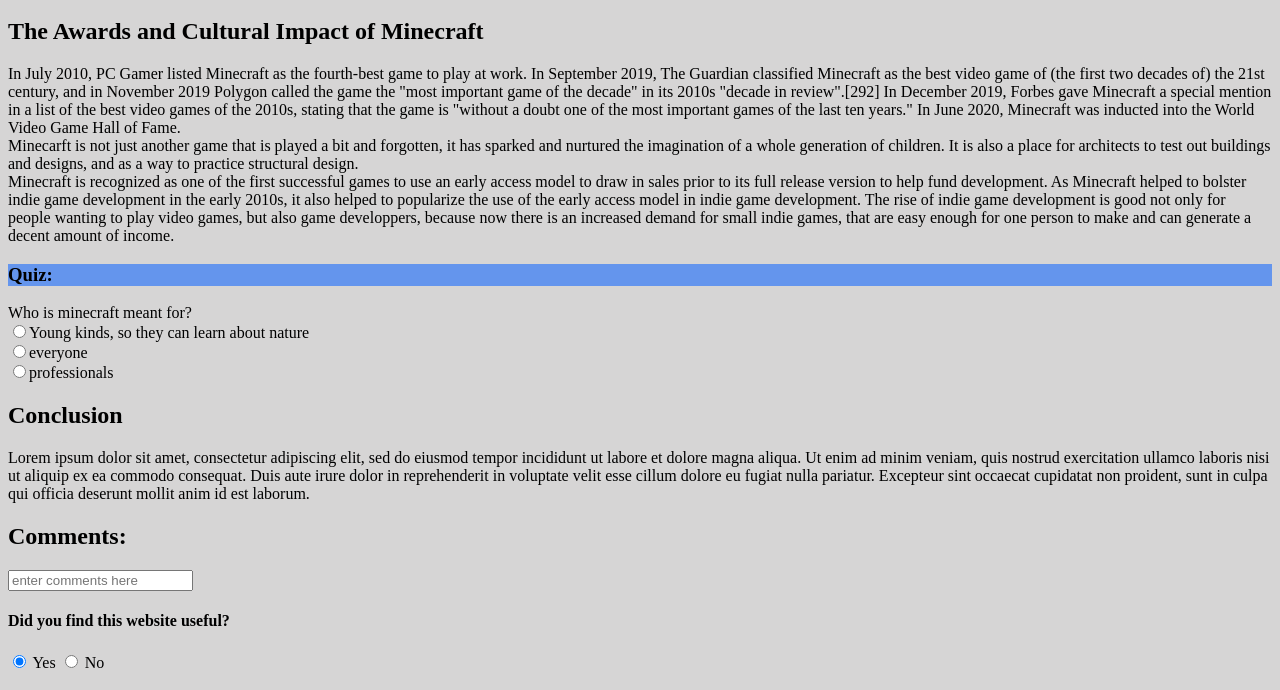
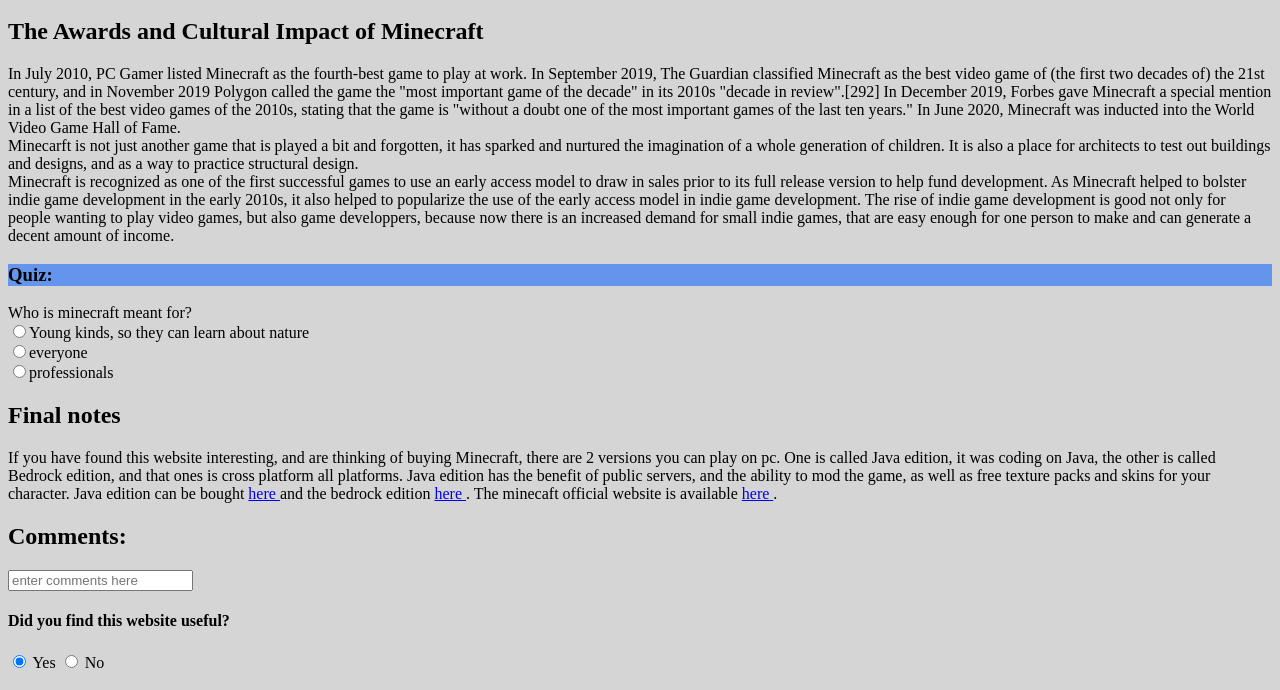
Before and after one commit to AdamHolcik/MyRSTWebsite, a plain HTML site: page index.html in a window 1280 px wide. Shown: the part 1936-2626 px from the top of the page. Drawn offline with Linux system fonts and the light colour scheme.

Commit message:
mostly done now

```diff
--- a/index.html
+++ b/index.html
@@ -21,7 +21,7 @@
 			<a href="#history">History of updates and versions</a><br>
 			<a href="#awards">The Awards and Cultural Impact of Minecraft</a><br>
 			<a href="#images">Images of Minecraft</a><br>
-			<a href="#conclusion">Conclusion</a><br>
+			<a href="#end">Final notes</a><br>
 
 			<h2 id="beginning"> The Beginning
 				</h2>
@@ -118,9 +118,9 @@
 				<input type="radio" name="quiz3">everyone<br>
 				<input type="radio" name="quiz3">professionals<br>
 				</label>
-			<h2 id="conclusion"> Conclusion
+			<h2 id="end"> Final notes
 				</h2>
-			<p2>Lorem ipsum dolor sit amet, consectetur adipiscing elit, sed do eiusmod tempor incididunt ut labore et dolore magna aliqua. Ut enim ad minim veniam, quis nostrud exercitation ullamco laboris nisi ut aliquip ex ea commodo consequat. Duis aute irure dolor in reprehenderit in voluptate velit esse cillum dolore eu fugiat nulla pariatur. Excepteur sint occaecat cupidatat non proident, sunt in culpa qui officia deserunt mollit anim id est laborum.
+			<p2>If you have found this website interesting, and are thinking of buying Minecraft, there are 2 versions you can play on pc. One is called Java edition, it was coding on Java, the other is called Bedrock edition, and that ones is cross platform all platforms. Java edition has the benefit of public servers, and the ability to mod the game, as well as free texture packs and skins for your character. Java edition can be bought <a href="https://www.minecraft.net/en-us/store/minecraft-java-edition" target="_blank"> here </a> and the bedrock edition <a href="https://www.minecraft.net/en-us/store/minecraft-windows10" target="_blank"> here </a>. The minecaft official website is available <a href="https://www.minecraft.net/en-us" target="_blank"> here </a>.
 			 </p2>
 			 <h2>
 		Comments:
```
